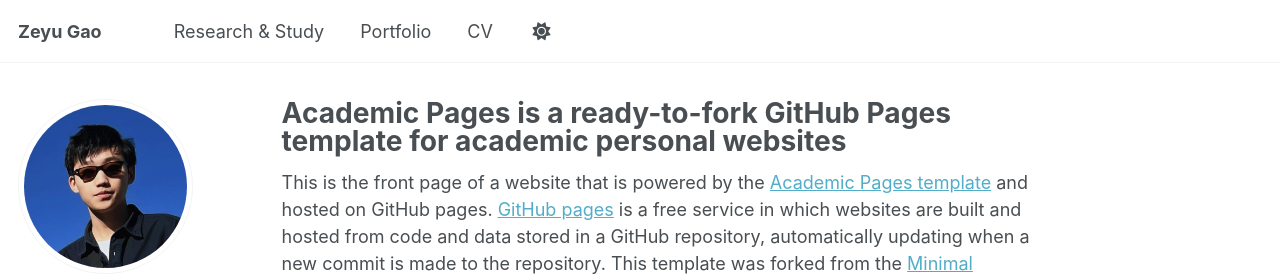
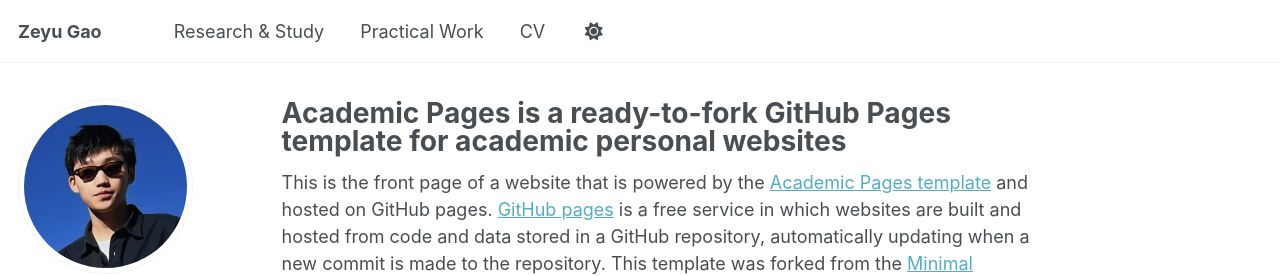
Before and after one commit to ClaudeGao01/ClaudeGao01.github.io, a Jekyll site: the page built from _pages/about.md, in a window 1280 px wide. Shown: the top 276 px of the page. Built offline with Jekyll 4.4.1, drawn with Linux system fonts in a browser that asks for light colours; some web fonts are replaced; a script that is not in the unit is left out.

Commit message:
Update navigation.yml

```diff
--- a/_data/navigation.yml
+++ b/_data/navigation.yml
@@ -11,7 +11,7 @@ main:
   - title: "Research & Study"
     url: /publications/
 
-  - title: "Portfolio"
+  - title: "Practical Work"
     url: /portfolio/
 
   - title: "CV"
```
